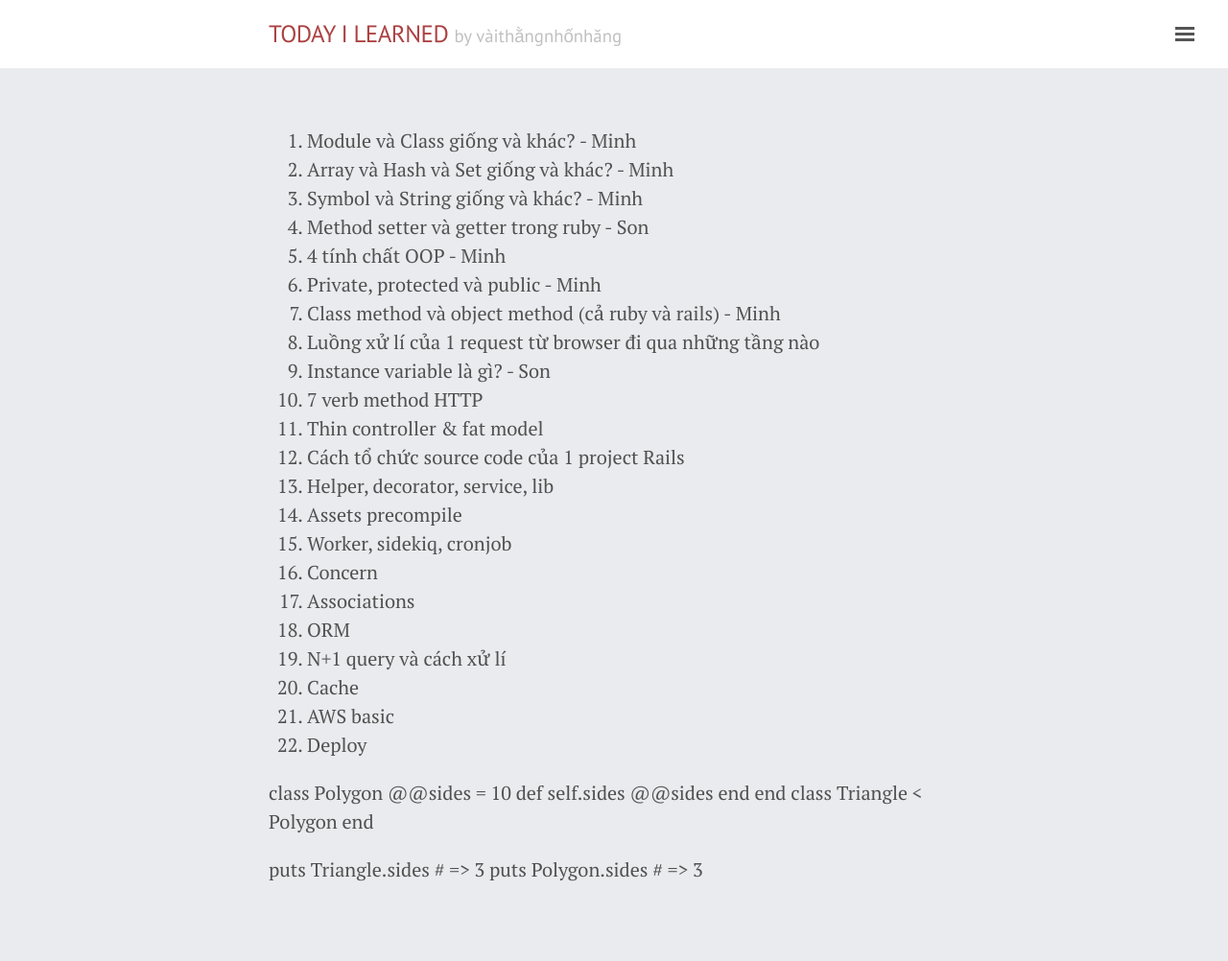
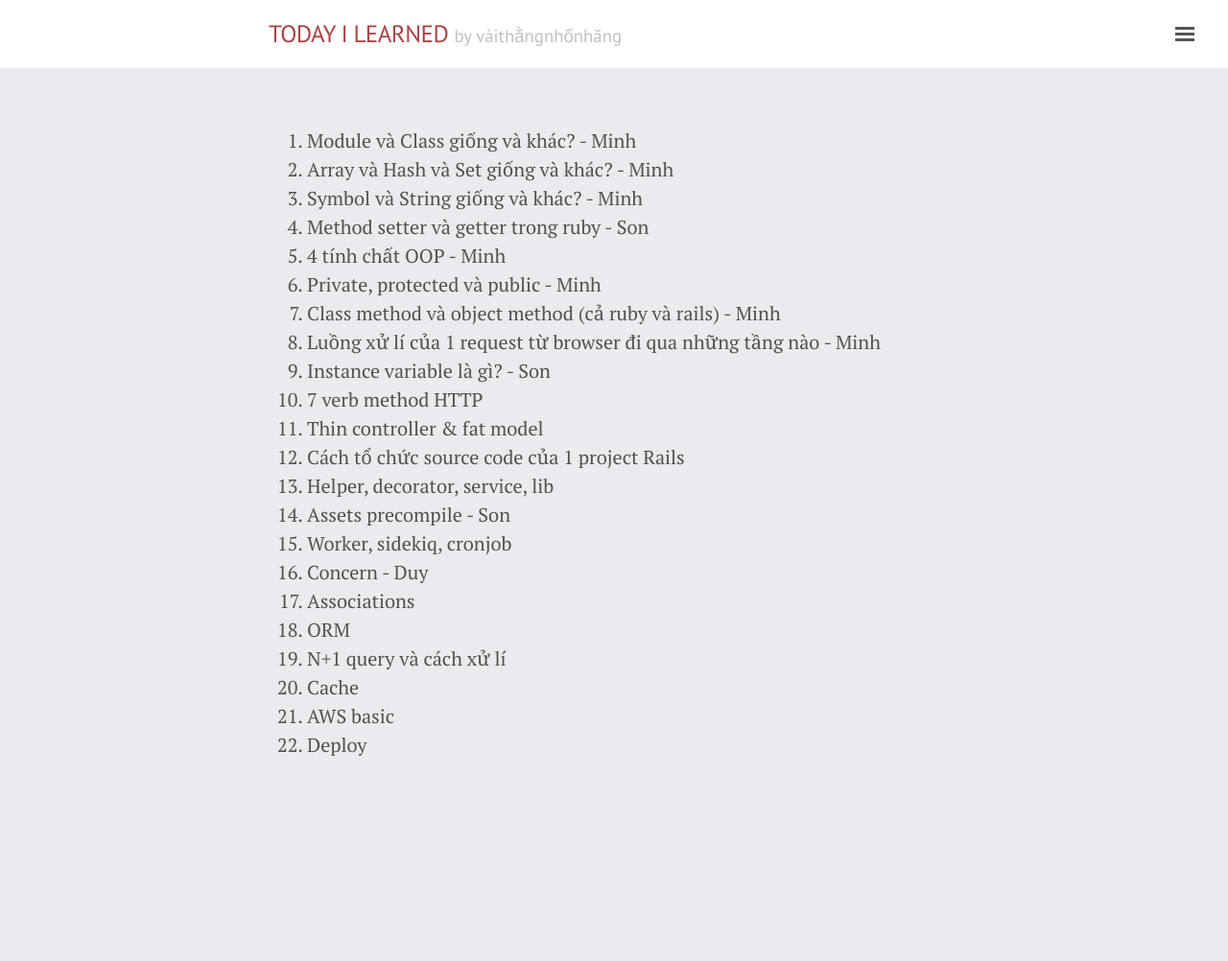
Before and after one commit to tuanminh20/til, a Jekyll site: the page built from todo.md, in a window 1280 px wide. Shown: the whole page at 96% size. Built offline with Jekyll 4.4.1, drawn with Linux system fonts in a browser that asks for light colours; our own code applies the rules of GitHub Pages for plain Markdown files; after the commit the page ends 900 px from its top, so only the background shows below that.

```diff
--- a/todo.md
+++ b/todo.md
@@ -5,30 +5,18 @@
 5. 4 tính chất OOP - Minh
 6. Private, protected và public - Minh
 7. Class method và object method (cả ruby và rails) - Minh
-8. Luồng xử lí của 1 request từ browser đi qua những tầng nào
+8. Luồng xử lí của 1 request từ browser đi qua những tầng nào - Minh
 9. Instance variable là gì? - Son
 10. 7 verb method HTTP
 11. Thin controller & fat model
 12. Cách tổ chức source code của 1 project Rails
 13. Helper, decorator, service, lib
-14. Assets precompile
+14. Assets precompile - Son
 15. Worker, sidekiq, cronjob
-16. Concern
+16. Concern - Duy
 17. Associations
 18. ORM
 19. N+1 query và cách xử lí
 20. Cache
 21. AWS basic
 22. Deploy
-
-class Polygon
-  @@sides = 10
-  def self.sides
-    @@sides
-  end
-end
-class Triangle < Polygon
-end
-
-puts Triangle.sides # => 3
-puts Polygon.sides # => 3
```
Also changed, not shown: _drafts/2019-05-13-rails-active-record-and-ORM.md (added, +16 -0 lines), _posts/2019-05-08-rails-asset-pipeline.md (+0 -2 lines), public/images/active-record.png (added).
